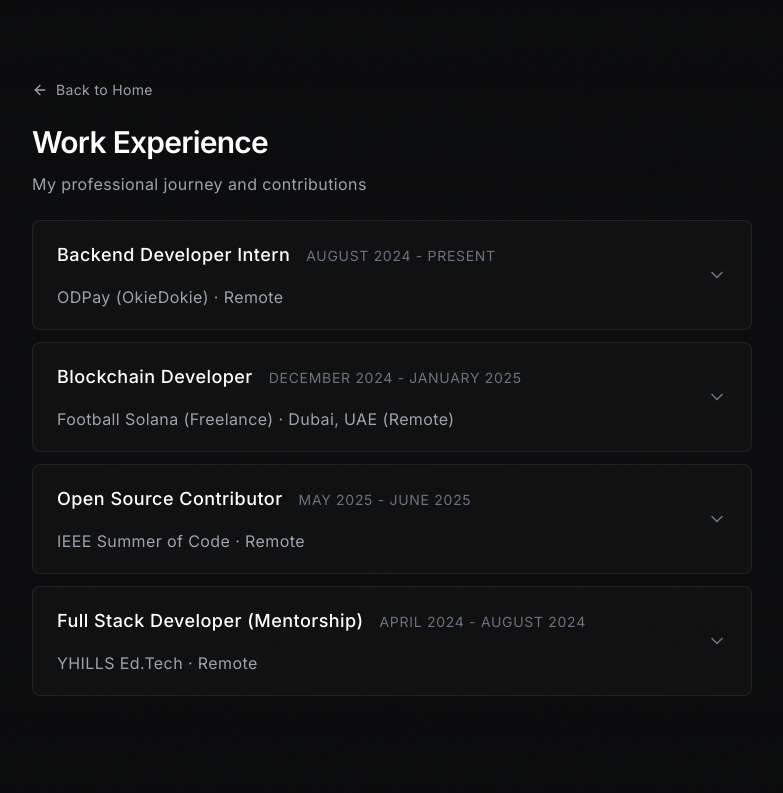
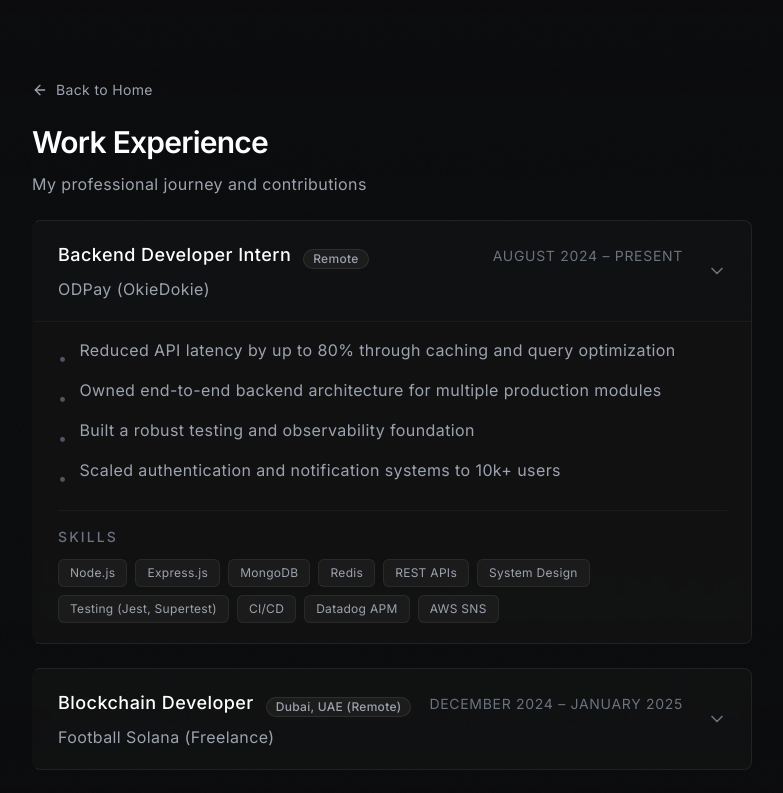
Before and after one commit to adithya-adee/portfolio, a Next.js app: page /archive in a window 1280 px wide. Shown: the top 793 px of the page, without its empty margins (248-1031 px from the left). Built offline with nearby package versions, Linux system fonts and the light colour scheme.

Commit message:
Sync archive/page.tsx UI with ExperienceCollapsed component

```diff
--- a/src/app/archive/page.tsx
+++ b/src/app/archive/page.tsx
@@ -21,7 +21,7 @@ export interface ExperienceItem {
 }
 
 export default function ArchivePage() {
-  const [expandedIndex, setExpandedIndex] = useState<number | null>(null);
+  const [expandedIndex, setExpandedIndex] = useState<number | null>(0);
   const experience = experienceData as ExperienceItem[];
 
   return (
@@ -41,94 +41,100 @@ export default function ArchivePage() {
           <h1 className="text-2xl font-semibold tracking-tight text-white sm:text-3xl">
             Work Experience
           </h1>
-          <p className="text-sm tracking-wide text-gray-400 sm:text-base">
-            My professional journey and contributions
-          </p>
+          <p className="body-text">My professional journey and contributions</p>
         </div>
 
         {/* Experience List */}
-        <div className="space-y-2 sm:space-y-3">
-          {experience.map((exp) => (
+        <div className="space-y-4 sm:space-y-6">
+          {experience.map((exp, index) => (
             <div
               key={exp.company}
-              className="overflow-hidden rounded-lg border border-neutral-700/40 bg-neutral-900/50 transition-all duration-300 hover:-translate-y-0.5 hover:border-neutral-600/60 hover:bg-neutral-800/50 hover:shadow-lg"
+              className="card-accent group overflow-hidden rounded-lg border border-neutral-700/40 bg-neutral-900/50 backdrop-blur-sm transition-all duration-300 hover:-translate-y-1 hover:border-neutral-600/60 hover:bg-neutral-800/50 hover:shadow-xl hover:shadow-purple-500/10"
             >
               {/* Collapsed View */}
               <button
                 onClick={() =>
-                  setExpandedIndex(
-                    expandedIndex === experience.indexOf(exp) ? null : experience.indexOf(exp)
-                  )
+                  setExpandedIndex(expandedIndex === index ? null : index)
                 }
-                className="flex w-full items-center justify-between px-5 py-4 text-left sm:px-6 sm:py-5"
+                className="flex w-full items-center justify-between px-4 py-4 text-left transition-all duration-200 sm:px-6 sm:py-5"
               >
-                <div className="flex-1 space-y-2">
-                  <div className="flex flex-col gap-2 sm:flex-row sm:items-baseline sm:gap-4">
-                    <h3 className="text-base font-medium tracking-wide text-white sm:text-lg">
+                <div className="flex-1 space-y-3">
+                  <div className="flex flex-col justify-between gap-2 sm:flex-row sm:items-baseline sm:gap-4">
+                    <div className="flex flex-wrap items-center gap-3">
+                      <h3 className="text-base font-medium tracking-wide text-white transition-colors duration-200 group-hover:text-gray-100 sm:text-lg">
                         {exp.position}
                       </h3>
-                    <span className="text-sm uppercase tracking-wider text-gray-500">
-                      {exp.startDate} - {exp.endDate}
+                      <span className="inline-flex items-center rounded-full bg-neutral-800/60 px-2.5 py-0.5 text-xs font-medium tracking-wide text-gray-400 ring-1 ring-inset ring-neutral-700/50">
+                        {exp.location}
                       </span>
                     </div>
-                  <p className="text-sm tracking-wide text-gray-400 sm:text-base">
-                    {exp.company} · {exp.location}
-                  </p>
+                    <span className="whitespace-nowrap text-xs uppercase tracking-wider text-gray-500 sm:text-sm">
+                      {exp.startDate} – {exp.endDate}
+                    </span>
                   </div>
+
+                  {exp.url ? (
+                    <a
+                      href={exp.url}
+                      target="_blank"
+                      rel="noopener noreferrer"
+                      onClick={(e) => e.stopPropagation()}
+                      className="body-text transition-colors hover:text-purple-300 hover:underline hover:underline-offset-4"
+                    >
+                      {exp.company}
+                    </a>
+                  ) : (
+                    <p className="body-text">{exp.company}</p>
+                  )}
+                </div>
+
                 <div
-                  className="ml-5 transition-transform duration-200 sm:ml-6"
-                  style={{
-                    transform:
-                      expandedIndex === experience.indexOf(exp) ? "rotate(180deg)" : "rotate(0deg)",
-                  }}
+                  className={`ml-4 transition-all duration-300 ease-in-out sm:ml-6 ${
+                    expandedIndex === index ? "rotate-180" : "rotate-0"
+                  }`}
                 >
-                  <ChevronDown className="h-5 w-5 text-gray-500" />
+                  <ChevronDown className="h-5 w-5 text-gray-500 transition-colors duration-200 group-hover:text-gray-300" />
                 </div>
               </button>
 
               {/* Expanded View */}
               <div
                 className={`overflow-hidden transition-all duration-500 ease-in-out ${
-                  expandedIndex === experience.indexOf(exp)
+                  expandedIndex === index
                     ? "max-h-[2000px] opacity-100"
                     : "max-h-0 opacity-0"
                 }`}
               >
-                <div className="border-t border-neutral-800/50 px-5 pb-6 pt-5 sm:px-6">
+                <div className="border-t border-neutral-800/50 bg-neutral-900/20 px-4 pb-5 pt-4 sm:px-6">
                   {/* Highlights */}
-                  <div className="space-y-4">
-                    <p className="text-sm font-medium uppercase tracking-[0.15em] text-gray-500">
-                      Highlights
-                    </p>
-                    <ul className="space-y-3">
+                  <ul className="space-y-2">
                     {exp.highlights.map((highlight, i) => (
                       <li
                         key={i}
                         className={`flex gap-3 transition-all duration-300 ${
-                            expandedIndex === experience.indexOf(exp)
+                          expandedIndex === index
                             ? "translate-x-0 opacity-100"
                             : "-translate-x-4 opacity-0"
                         }`}
                         style={{ transitionDelay: `${i * 50}ms` }}
                       >
                         <span className="mt-2 text-gray-600">•</span>
-                          <span className="text-sm leading-relaxed tracking-wide text-gray-300 sm:text-base">
-                            {highlight}
-                          </span>
+                        <span className="body-text">{highlight}</span>
                       </li>
                     ))}
                   </ul>
-                  </div>
 
                   {/* Skills */}
                   {exp.skills && exp.skills.length > 0 && (
-                    <div className="mt-6 space-y-3">
-                      <p className="text-sm tracking-wide text-gray-500">Skills</p>
-                      <div className="flex flex-wrap gap-2.5">
+                    <div className="mt-5 space-y-3 border-t border-neutral-800/50 pt-4">
+                      <p className="text-sm font-medium uppercase tracking-[0.15em] text-gray-500">
+                        Skills
+                      </p>
+                      <div className="flex flex-wrap gap-2">
                         {exp.skills.map((skill, i) => (
                           <span
                             key={i}
-                            className="rounded-md bg-neutral-800/50 px-3 py-1.5 text-sm tracking-wide text-gray-400"
+                            className="rounded-md bg-neutral-800/50 px-3 py-1.5 text-xs tracking-wide text-gray-400 ring-1 ring-inset ring-neutral-700/40"
                           >
                             {skill}
                           </span>
```
Lines whose indentation alone changed are shown as unchanged.
